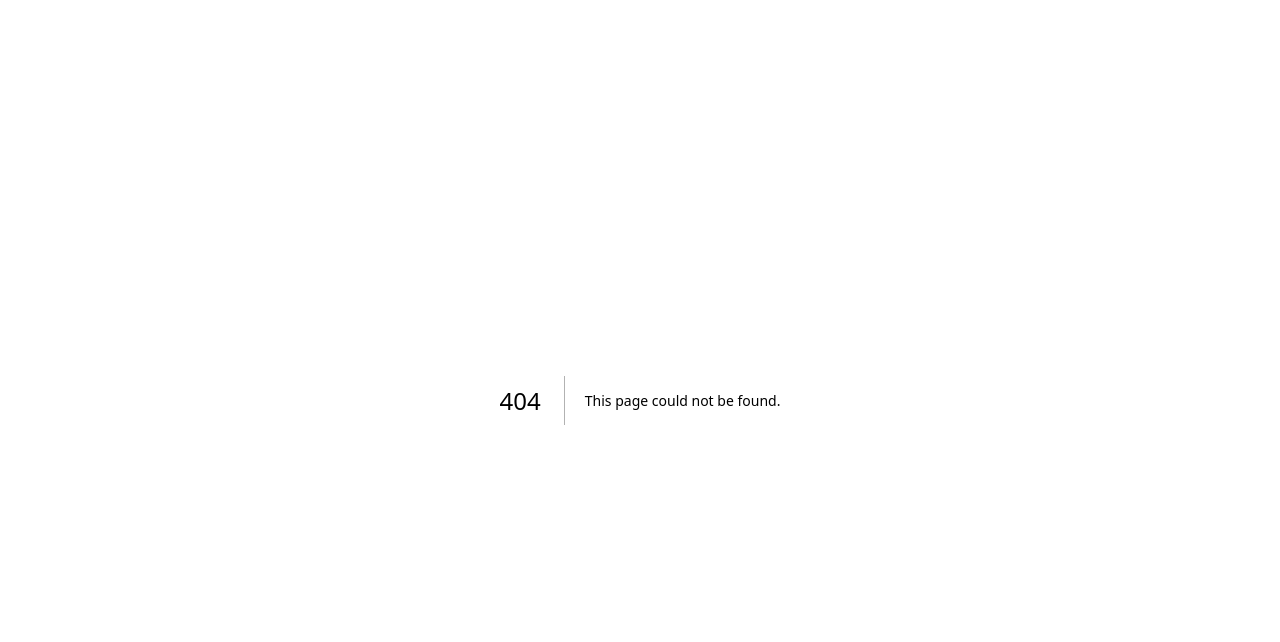
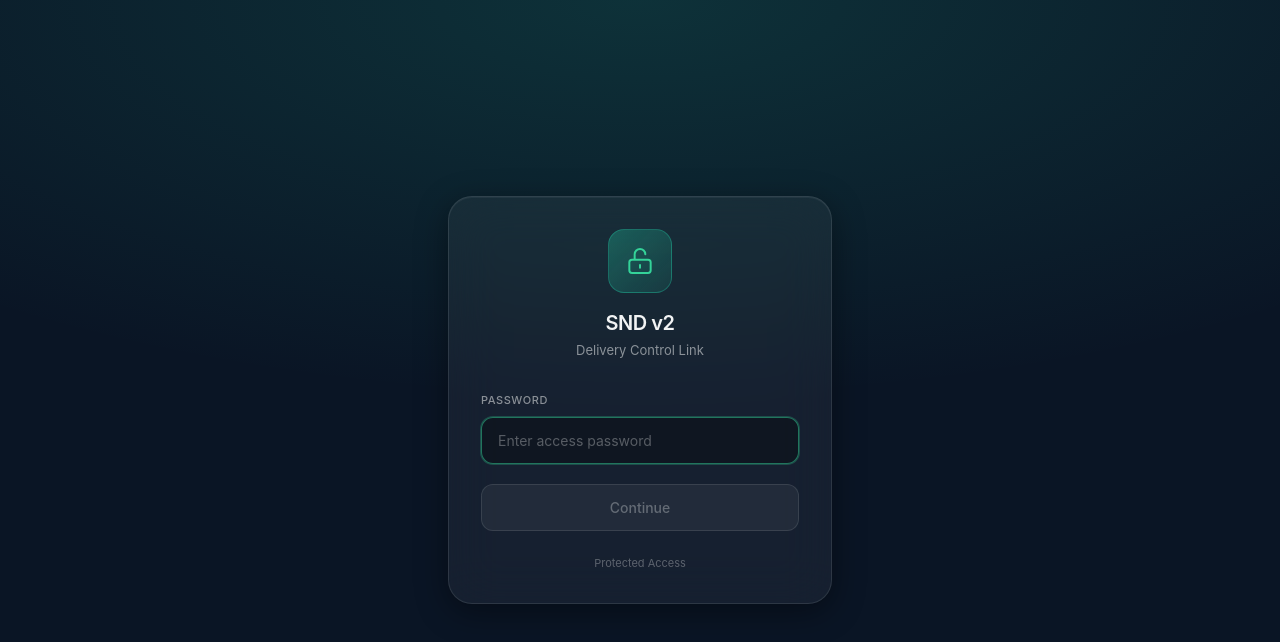
Before and after one commit to ak-flwr/v2-sam, a Next.js app: page /login in a window 1280 px wide. Before the commit this address had no page. Shown: the top 642 px of the page. Built offline with nearby package versions, Linux system fonts and the light colour scheme.

Commit message:
docs: Add comprehensive technology overview
- Full tech stack with versions
- Infrastructure details
- API endpoints reference
- Database schema
- Security headers
- Performance optimizations
- Development commands

```diff
--- /dev/null
+++ b/app/api/auth/route.ts
@@ -0,0 +1,59 @@
+import { NextRequest, NextResponse } from 'next/server'
+import { cookies } from 'next/headers'
+
+const VALID_PASSWORDS = [
+  process.env.AUTH_PASSWORD_ADMIN,
+  process.env.AUTH_PASSWORD_CLIENT,
+].filter(Boolean)
+
+const COOKIE_NAME = 'snd_auth'
+const COOKIE_MAX_AGE = 60 * 60 * 24
+
+export async function POST(request: NextRequest) {
+  try {
+    const { password } = await request.json()
+
+    if (!password) {
+      return NextResponse.json(
+        { success: false, error: 'Password required' },
+        { status: 400 }
+      )
+    }
+
+    if (!VALID_PASSWORDS.includes(password)) {
+      console.log('[Auth] Failed login attempt from:', request.headers.get('x-forwarded-for') || 'unknown')
+      return NextResponse.json(
+        { success: false, error: 'Invalid password' },
+        { status: 401 }
+      )
+    }
+
+    const role = password === process.env.AUTH_PASSWORD_ADMIN ? 'admin' : 'client'
+    console.log('[Auth] Successful login:', role)
+
+    const token = Buffer.from(`${role}:${Date.now()}`).toString('base64')
+
+    const cookieStore = await cookies()
+    cookieStore.set(COOKIE_NAME, token, {
+      httpOnly: true,
+      secure: process.env.NODE_ENV === 'production',
+      sameSite: 'lax',
+      maxAge: COOKIE_MAX_AGE,
+      path: '/',
+    })
+
+    return NextResponse.json({ success: true, role })
+  } catch (error) {
+    console.error('[Auth] Error:', error)
+    return NextResponse.json(
+      { success: false, error: 'Authentication failed' },
+      { status: 500 }
+    )
+  }
+}
+
+export async function DELETE() {
+  const cookieStore = await cookies()
+  cookieStore.delete(COOKIE_NAME)
+  return NextResponse.json({ success: true })
+}
--- a/app/api/chat/route.ts
+++ b/app/api/chat/route.ts
@@ -168,6 +168,9 @@ Language (very important):
 - The default language is Arabic (Saudi dialect) always
 - Don't switch to English unless the customer explicitly speaks in English
 - Use Arabic script for all responses
+- NEVER add meta-commentary explaining your reasoning or actions (e.g., "I noted the customer wants to close...")
+- NEVER explain what you're doing - just DO it and confirm naturally in Arabic
+- Your response should ONLY contain what you would say directly to the customer
 
 Scope:
 - In-scope (execute immediately): Reschedule, update notes, update location
--- /dev/null
+++ b/app/login/page.tsx
@@ -0,0 +1,123 @@
+'use client'
+
+import { useState } from 'react'
+import { useRouter } from 'next/navigation'
+
+export default function LoginPage() {
+  const [password, setPassword] = useState('')
+  const [error, setError] = useState('')
+  const [loading, setLoading] = useState(false)
+  const router = useRouter()
+
+  const handleSubmit = async (e: React.FormEvent) => {
+    e.preventDefault()
+    setError('')
+    setLoading(true)
+
+    try {
+      const res = await fetch('/api/auth', {
+        method: 'POST',
+        headers: { 'Content-Type': 'application/json' },
+        body: JSON.stringify({ password }),
+      })
+
+      const data = await res.json()
+
+      if (res.ok && data.success) {
+        router.push('/')
+        router.refresh()
+      } else {
+        setError(data.error || 'Invalid password')
+      }
+    } catch (err) {
+      setError('Connection error. Please try again.')
+    } finally {
+      setLoading(false)
+    }
+  }
+
+  return (
+    <div
+      className="min-h-screen flex items-center justify-center p-4"
+      style={{
+        background: '#0a1525',
+        backgroundImage: 'radial-gradient(ellipse 80% 50% at 50% 0%, rgba(35,213,171,0.15), transparent)'
+      }}
+    >
+      <div className="w-full max-w-sm">
+        {/* Main Card - Glass morphism */}
+        <div
+          className="rounded-[24px] border border-white/10 bg-white/5 backdrop-blur-xl p-8"
+          style={{
+            boxShadow: '0 8px 32px rgba(0,0,0,0.4), inset 0 1px 0 rgba(255,255,255,0.05)'
+          }}
+        >
+          {/* Logo/Brand */}
+          <div className="text-center mb-8">
+            <div
+              className="inline-flex items-center justify-center w-16 h-16 rounded-2xl mb-4"
+              style={{
+                background: 'linear-gradient(135deg, rgba(35,213,171,0.3), rgba(35,213,171,0.1))',
+                border: '1px solid rgba(35,213,171,0.3)'
+              }}
+            >
+              <svg className="w-8 h-8 text-emerald-400" fill="none" stroke="currentColor" viewBox="0 0 24 24">
+                <path strokeLinecap="round" strokeLinejoin="round" strokeWidth={1.5} d="M8 11V7a4 4 0 118 0m-4 8v2m-6 4h12a2 2 0 002-2v-6a2 2 0 00-2-2H6a2 2 0 00-2 2v6a2 2 0 002 2z" />
+              </svg>
+            </div>
+            <h1 className="text-xl font-semibold text-white/95 tracking-tight">SND v2</h1>
+            <p className="text-[13px] text-white/50 mt-1">Delivery Control Link</p>
+          </div>
+
+          {/* Form */}
+          <form onSubmit={handleSubmit} className="space-y-5">
+            <div>
+              <label htmlFor="password" className="block text-[11px] font-medium text-white/50 uppercase tracking-wider mb-2">
+                Password
+              </label>
+              <input
+                id="password"
+                type="password"
+                value={password}
+                onChange={(e) => setPassword(e.target.value)}
+                className="w-full px-4 py-3 bg-black/30 border border-white/10 rounded-xl text-white/95 text-[14px] placeholder-white/30 focus:outline-none focus:border-emerald-400/50 focus:ring-1 focus:ring-emerald-400/25 transition-all"
+                placeholder="Enter access password"
+                autoFocus
+                required
+              />
+            </div>
+
+            {error && (
+              <div className="rounded-xl border border-orange-400/30 bg-orange-500/10 px-4 py-3 text-orange-300 text-[13px]">
+                {error}
+              </div>
+            )}
+
+            <button
+              type="submit"
+              disabled={loading || !password}
+              className="w-full py-3 px-4 bg-emerald-500/20 hover:bg-emerald-500/30 disabled:bg-white/5 border border-emerald-400/30 hover:border-emerald-400/50 disabled:border-white/10 text-emerald-300 disabled:text-white/30 font-medium rounded-xl transition-all duration-200 text-[14px]"
+            >
+              {loading ? (
+                <span className="flex items-center justify-center gap-2">
+                  <svg className="animate-spin h-4 w-4" viewBox="0 0 24 24">
+                    <circle className="opacity-25" cx="12" cy="12" r="10" stroke="currentColor" strokeWidth="3" fill="none" />
+                    <path className="opacity-75" fill="currentColor" d="M4 12a8 8 0 018-8V0C5.373 0 0 5.373 0 12h4zm2 5.291A7.962 7.962 0 014 12H0c0 3.042 1.135 5.824 3 7.938l3-2.647z" />
+                  </svg>
+                  Verifying...
+                </span>
+              ) : (
+                'Continue'
+              )}
+            </button>
+          </form>
+
+          {/* Footer */}
+          <p className="text-center text-white/30 text-[11px] mt-6">
+            Protected Access
+          </p>
+        </div>
+      </div>
+    </div>
+  )
+}
--- a/components/sam/AqelSamV2UI.tsx
+++ b/components/sam/AqelSamV2UI.tsx
@@ -382,6 +382,7 @@ export default function AqelSamV2UI() {
   const isCapturingRef = useRef(false);          // True when button held
   const capturedTextRef = useRef<string>("");    // Text captured during this press
   const BUFFER_DURATION_MS = 3000;               // 3 second lookback buffer
+  const lastResultIndexRef = useRef<number>(0);             // Track last processed result
 
   // Fetch shipments on mount
   useEffect(() => {
@@ -446,17 +447,24 @@ export default function AqelSamV2UI() {
 
     recognition.onresult = (event: any) => {
       const now = Date.now();
-      let latestTranscript = '';
+
+      // Only process final results to avoid duplicates
       for (let i = event.resultIndex; i < event.results.length; i++) {
-        latestTranscript += event.results[i][0].transcript;
+        const result = event.results[i];
+        const transcript = result[0].transcript.trim();
+
+        if (result.isFinal && transcript) {
+          // Final result - add to buffer
+          backgroundBufferRef.current.push({ text: transcript, timestamp: now });
+          const cutoff = now - BUFFER_DURATION_MS;
+          backgroundBufferRef.current = backgroundBufferRef.current.filter(e => e.timestamp > cutoff);
+          console.log("[STT] Final:", transcript);
+        }
       }
-      if (latestTranscript.trim()) {
-        backgroundBufferRef.current.push({ text: latestTranscript.trim(), timestamp: now });
-        const cutoff = now - BUFFER_DURATION_MS;
-        backgroundBufferRef.current = backgroundBufferRef.current.filter(e => e.timestamp > cutoff);
-        if (isCapturingRef.current) {
-          capturedTextRef.current = backgroundBufferRef.current.map(e => e.text).join(' ');
-        }
+
+      // Update captured text if recording
+      if (isCapturingRef.current) {
+        capturedTextRef.current = backgroundBufferRef.current.map(e => e.text).join(" ");
       }
     };
 
```
Also changed, not shown: middleware.ts (added, +52 -0 lines), 2 other files (tests, documents, lock files or other folders).
